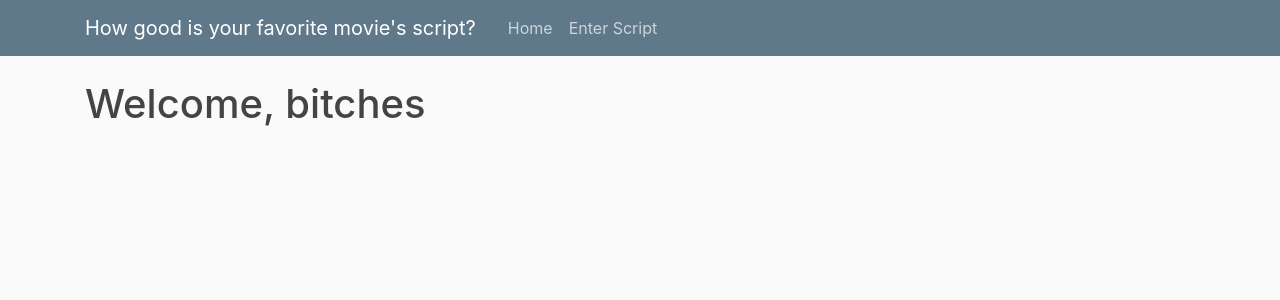
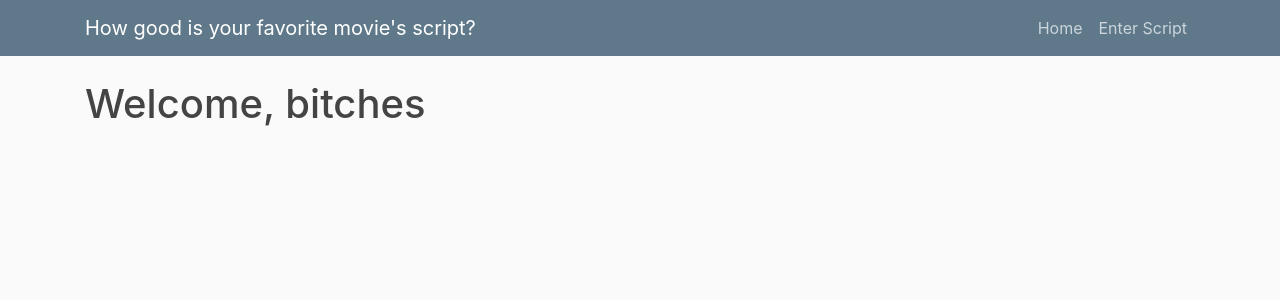
Before and after one commit to lougeo/NLP_Movie_Scripts, a Flask app: page / in a window 1280 px wide. Shown: the top 300 px of the page. Run offline with Flask 2, Linux system fonts and the light colour scheme; some libraries are stand-ins or nearby versions.

Commit message:
small changes

```diff
--- a/web_app/templates/layout.html
+++ b/web_app/templates/layout.html
@@ -26,6 +26,11 @@
                 </button>
                 <div class="collapse navbar-collapse" id="navbarToggle">
                     <div class="navbar-nav mr-auto">
+                        <a class="nav-item nav-link" href="#"></a>
+                        <a class="nav-item nav-link" href="#"></a>
+                    </div>
+
+                    <div class="navbar-nav">
                         <a class="nav-item nav-link" href="{{ url_for('home') }}">Home</a>
                         <a class="nav-item nav-link" href="{{ url_for('submit') }}">Enter Script</a>
                     </div>
```
